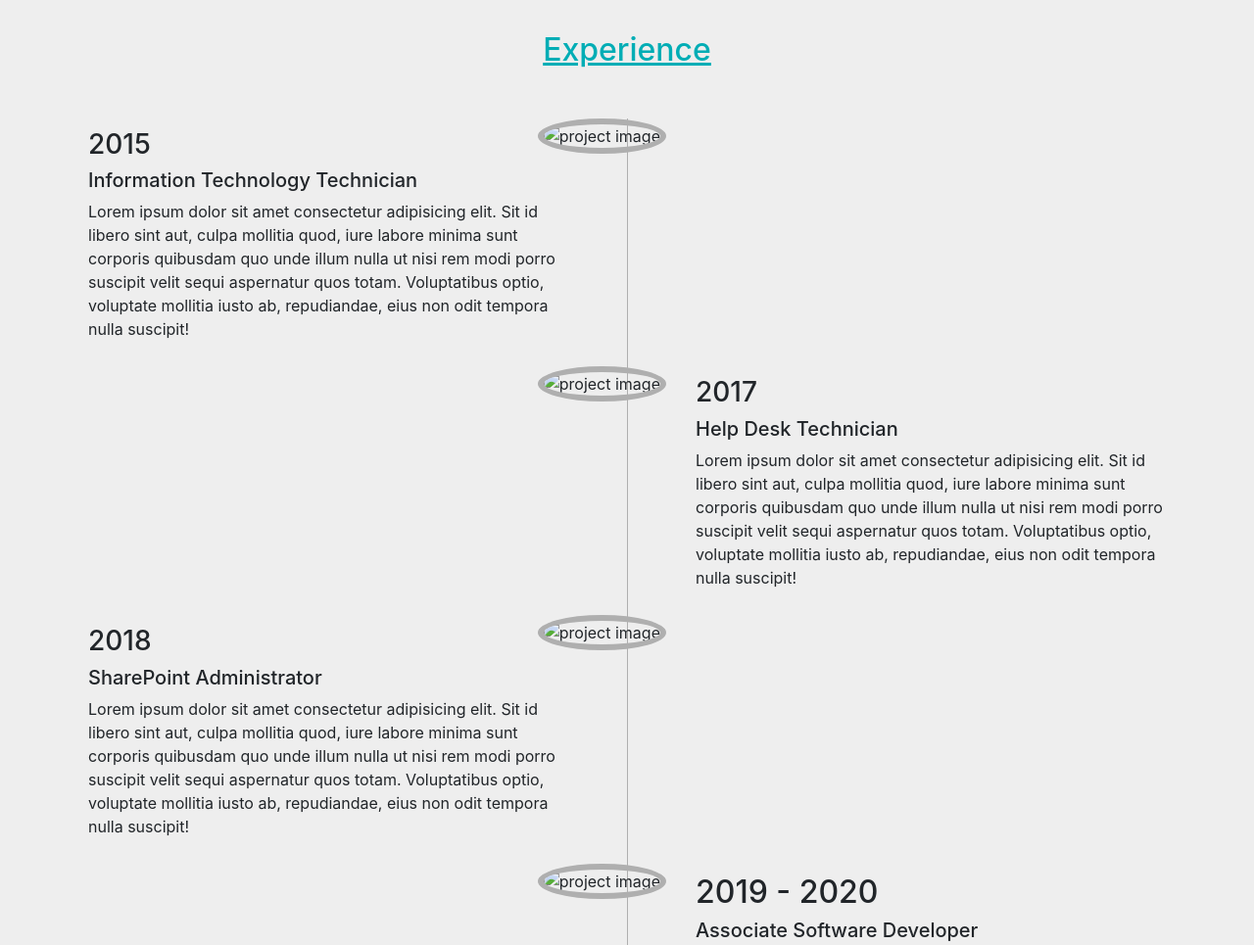
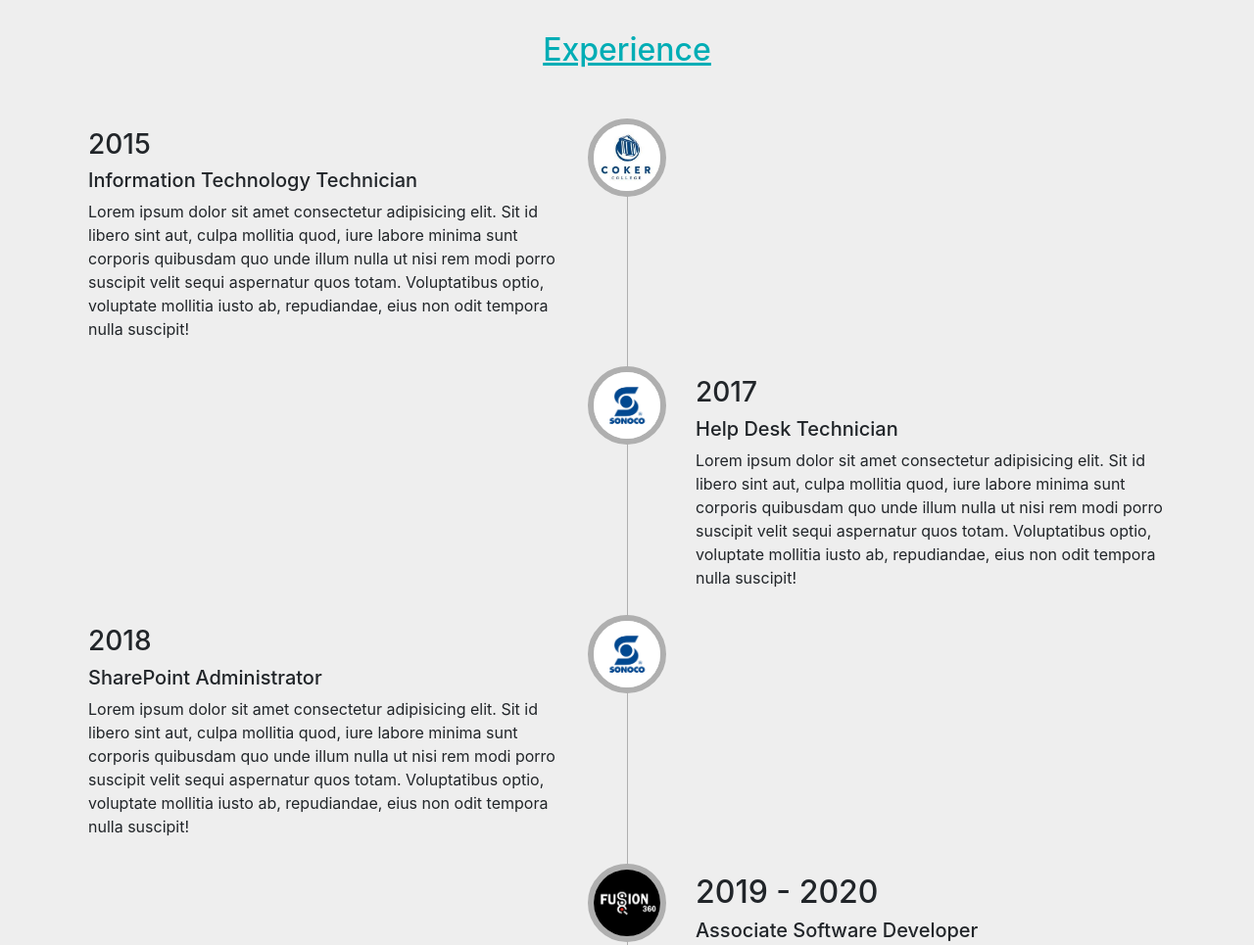
Before and after one commit to bmclela/my-portfolio, a website: page index.html in a window 1280 px wide. Shown: the part 2160-3125 px from the top of the page at 98% size. Drawn offline with nearby package versions, Linux system fonts and the light colour scheme; the site is published under a folder, as on GitHub Pages, so addresses that start at the root find nothing; animation ran at ten frames a second.

Commit message:
changed pictures paths

```diff
--- a/index.html
+++ b/index.html
@@ -79,19 +79,19 @@
       </h2>
       <div class="slick-slider carousel">
         <div>
-          <img src="/images/project1.jpg" alt="project image" />
+          <img src="images/project1.jpg" alt="project image" />
         </div>
         <div>
-          <img src="/images/project2.jpg" alt="project image" />
+          <img src="images/project2.jpg" alt="project image" />
         </div>
         <div>
-          <img src="/images/project3.jpg" alt="project image" />
+          <img src="images/project3.jpg" alt="project image" />
         </div>
         <div>
-          <img src="/images/foos-tracker.png" alt="project image" />
+          <img src="images/foos-tracker.png" alt="project image" />
         </div>
         <div>
-          <img src="/images/project3.jpg" alt="project image" />
+          <img src="images/project3.jpg" alt="project image" />
         </div>
       </div>
     </section>
@@ -102,7 +102,7 @@
       <div class="timeline">
         <!-- Coker -->
         <div class="timeline-image">
-          <img src="/images/coker.png" alt="project image" />
+          <img src="images/coker.png" alt="project image" />
         </div>
         <div class="container left">
           <div class="content">
@@ -120,7 +120,7 @@
         </div>
         <!-- Sonoco 1 -->
         <div class="timeline-image">
-          <img src="/images/sonoco.png" alt="project image" />
+          <img src="images/sonoco.png" alt="project image" />
         </div>
         <div class="container right">
           <div class="content">
@@ -137,7 +137,7 @@
           </div>
         </div>
         <div class="timeline-image">
-          <img src="/images/sonoco.png" alt="project image" />
+          <img src="images/sonoco.png" alt="project image" />
         </div>
         <div class="container left">
           <!-- Sonoco 2 -->
@@ -156,7 +156,7 @@
         </div>
         <!-- Fusion360 -->
         <div class="timeline-image">
-          <img src="/images/fusion.png" alt="project image" />
+          <img src="images/fusion.png" alt="project image" />
         </div>
         <div class="container right">
           <div class="content">
```
